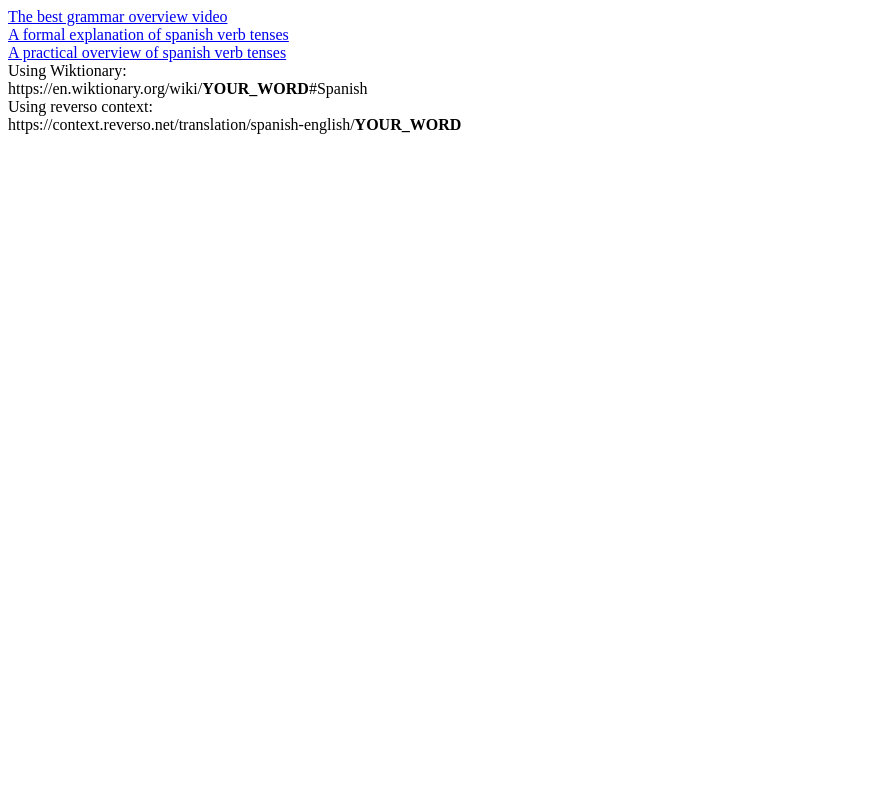
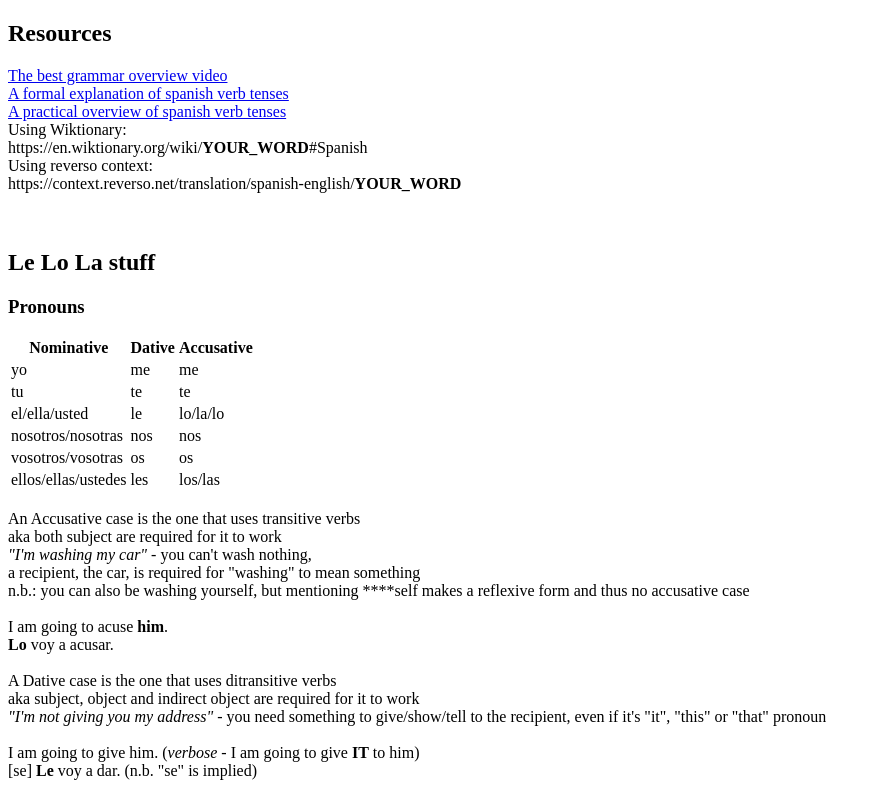
Before and after one commit to meh-d-flat/spanish-notes, a plain HTML site: page index.html in a window 1280 px wide. Shown: the whole page, without its empty margins (0-881 px from the left). Drawn offline with Linux system fonts and the light colour scheme.

Commit message:
added le/lo/la explanations and how grammatical cases relate to that

```diff
--- a/index.html
+++ b/index.html
@@ -6,6 +6,7 @@ Notes on español
 </title>
 </head>
 <body>
+<h2>Resources</h2>
 <a href="https://www.youtube.com/watch?v=wWB0qBv1g2U">The best grammar overview video</a></br>
 <a href="https://www.youtube.com/watch?v=lfFsbeKyBKY">A formal explanation of spanish verb tenses</a></br>
 <a href="https://www.youtube.com/watch?v=Bzh9sBe2gGk">A practical overview of spanish verb tenses</a></br>
@@ -13,5 +14,65 @@ Using Wiktionary:</br>
 https://en.wiktionary.org/wiki/<b>YOUR_WORD</b>#Spanish</br>
 Using reverso context:</br>
 https://context.reverso.net/translation/spanish-english/<b>YOUR_WORD</b></br>
+</br></br>
+<h2>Le Lo La stuff</h2>
+<h3>Pronouns</h3>
+<table>
+    <thead>
+        <tr>
+            <th>Nominative</th>
+            <th>Dative</th>
+            <th>Accusative</th>
+        </tr>
+    </thead>
+    <tbody>
+        <tr>
+            <td>yo</td>
+            <td>me</td>
+            <td>me</td>
+        </tr>
+        <tr>
+            <td>tu</td>
+            <td>te</td>
+            <td>te</td>
+        </tr>
+        <tr>
+            <td>el/ella/usted</td>
+            <td>le</td>
+            <td>lo/la/lo</td>
+        </tr>
+        <tr>
+            <td>nosotros/nosotras</td>
+            <td>nos</td>
+            <td>nos</td>
+        </tr>
+        <tr>
+            <td>vosotros/vosotras</td>
+            <td>os</td>
+            <td>os</td>
+        </tr>
+        <tr>
+            <td>ellos/ellas/ustedes</td>
+            <td>les</td>
+            <td>los/las</td>
+        </tr>
+    </tbody>
+</table>
+</br>
+An Accusative case is the one that uses transitive verbs</br>aka both subject are required for it to work</br>
+<i>&quot;I'm washing my car&quot;</i> - you can't wash nothing,</br> a recipient, the car, is required for &quot;washing&quot; to mean something<br>
+n.b.: you can also be washing yourself, but mentioning ****self makes a reflexive form and thus no accusative case</br>
+</br>
+I am going to acuse <b>him</b>.
+</br>
+<b>Lo</b> voy a acusar.
+</br></br>
+A Dative case is the one that uses ditransitive verbs</br>aka subject, object and indirect object are required for it to work</br>
+<i>&quot;I'm not giving you my address&quot;</i> - you need something to give/show/tell to the recipient, even if it's &quot;it&quot;, &quot;this&quot; or &quot;that&quot; pronoun</br>
+</br>
+I am going to give him. (<i>verbose -</i> I am going to give <b>IT</b> to him)
+</br>
+[se] <b>Le</b> voy a dar. (n.b. &quot;se&quot; is implied)
+</br>
 </body>
 </html>
```
